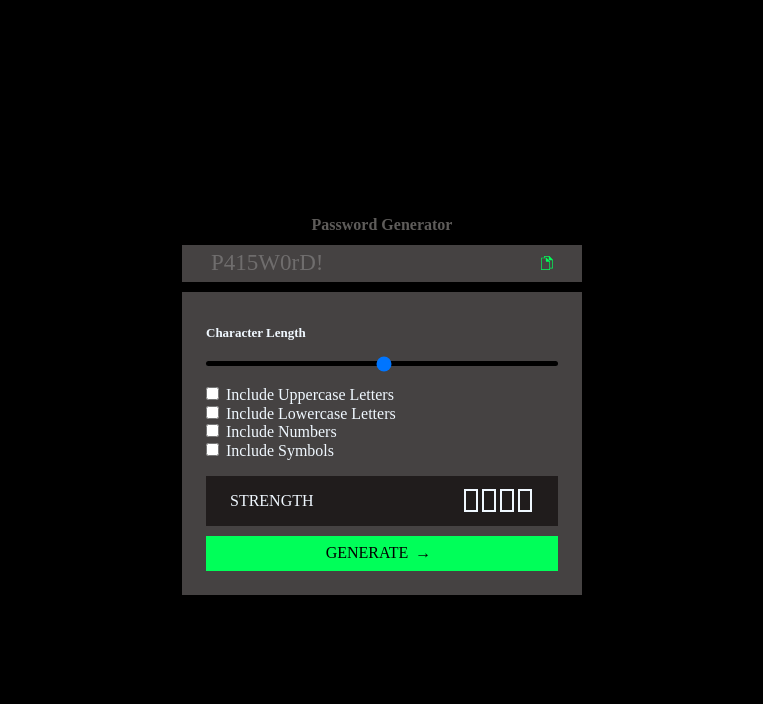
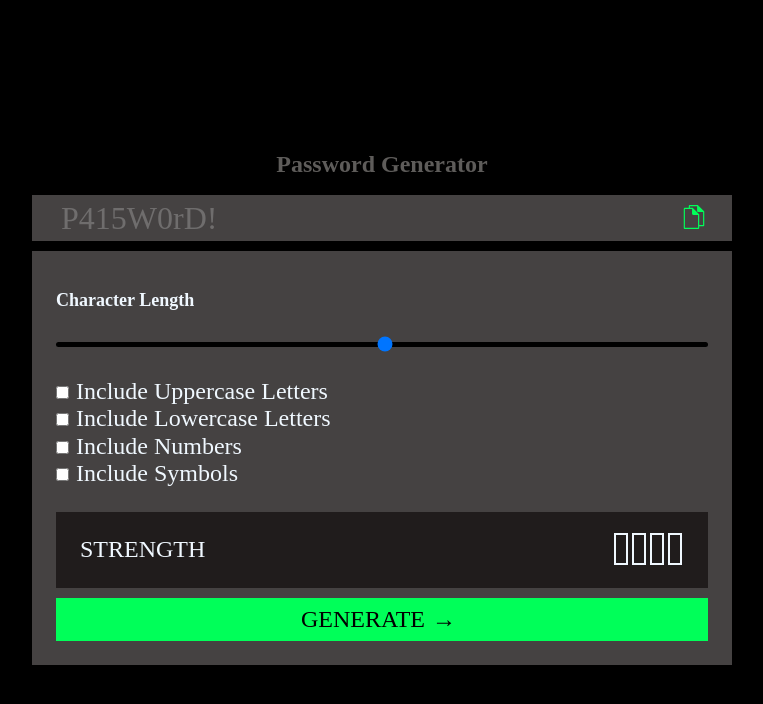
Before and after one commit to KaushikShubham123/password-generator-app, a plain HTML site: page index.html in a window 1280 px wide. Shown: the whole page, without its empty margins (258-1021 px from the left). Drawn offline with Linux system fonts and the light colour scheme.

Commit message:
fixed font size

```diff
--- a/style.css
+++ b/style.css
@@ -6,6 +6,7 @@ html,
 body {
     width: 100%;
     height: 100%;
+    font-size: x-large;
 
 }
 
@@ -19,7 +20,7 @@ body {
 .heading-pass {
 
     color: rgb(94, 92, 90);
-    font-size: medium;
+    font-size: x-large;
     text-align: center;
 }
 
@@ -28,7 +29,7 @@ body {
     padding: 5px;
 
     color: rgb(111, 109, 109);
-    font-size: 23px;
+    font-size: 32px;
     margin: 0 0 0 24px;
 
 }
@@ -40,7 +41,7 @@ body {
 }
 
 h2 {
-    font-size: small;
+    font-size: large;
     color: aliceblue;
 }
 
@@ -49,9 +50,7 @@ button {
     all: unset;
 }
 
-#style-checkbox {
-    background-color: transparent;
-}
+
 
 .output {
     display: flex;
@@ -64,7 +63,7 @@ button {
     background: black;
     align-items: center;
     width: 100%;
-    max-width: 400px;
+    max-width: 700px;
 
 
 }
@@ -73,8 +72,8 @@ button {
 
 
     padding-top: 4px;
-    width: 22px;
-    height: 18px;
+    width: 28px;
+    height: 28px;
     margin-right: 24px;
 
 
@@ -131,7 +130,7 @@ span {
 
 .slider {
     width: 100%;
-    max-width: 400px;
+    max-width: 700px;
     appearance: none;
     border-radius: 10px;
     background-color: black;
```
